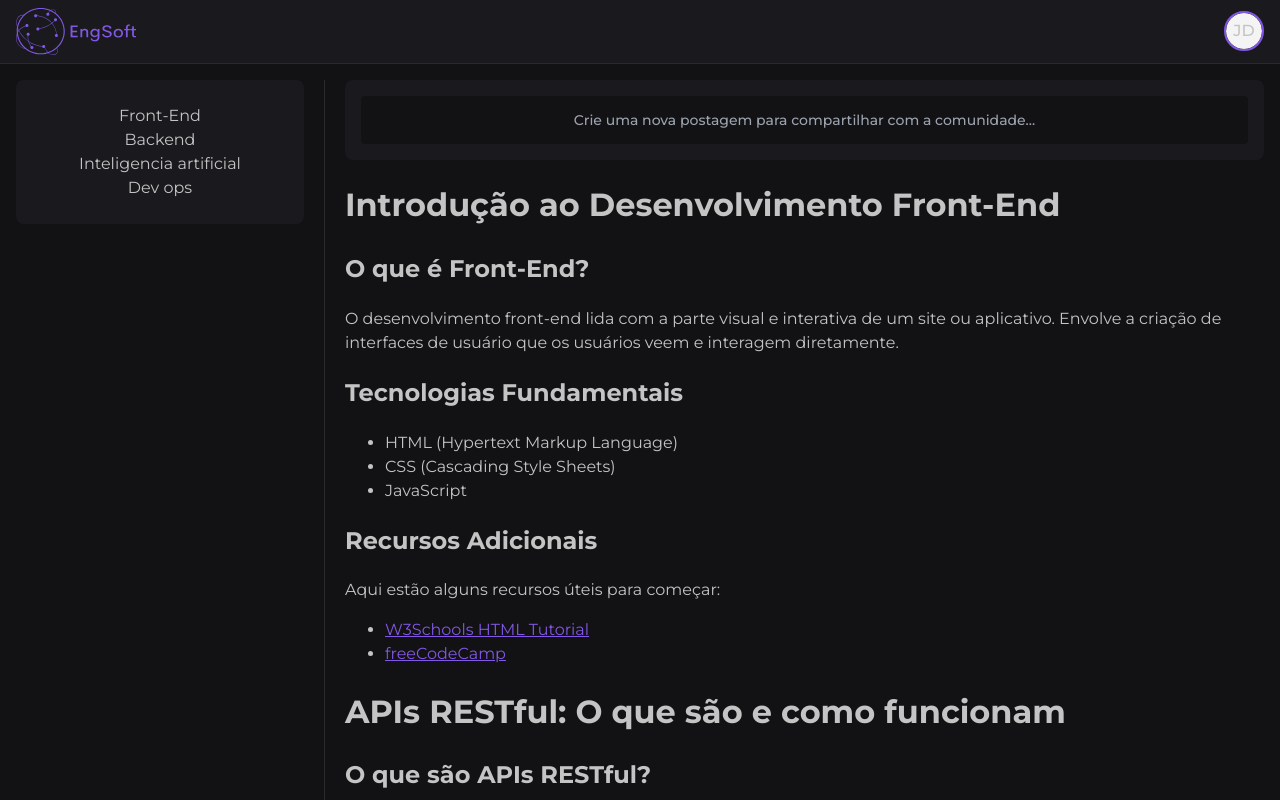
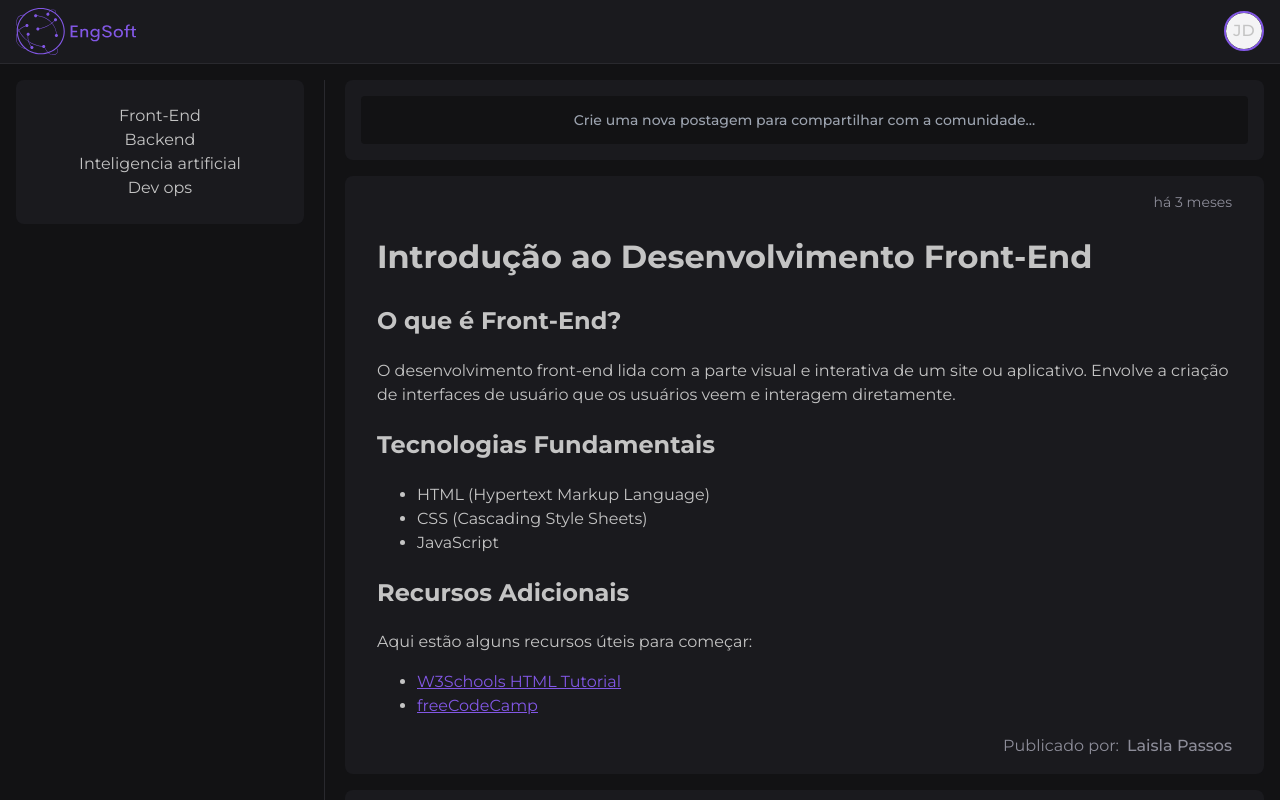
Before and after one commit to passosleo/blog-engsoft, a Next.js app in the folder frontend/: page /home in a window 1280 px wide. Shown: the top 800 px of the page. Built offline with nearby package versions, Linux system fonts and the light colour scheme.

Commit message:
feat: styles posts

```diff
--- a/frontend/package.json
+++ b/frontend/package.json
@@ -18,6 +18,7 @@
     "axios": "^1.6.8",
     "class-variance-authority": "^0.7.0",
     "clsx": "^2.1.0",
+    "date-fns": "^3.6.0",
     "lucide-react": "^0.363.0",
     "next": "14.1.4",
     "react": "^18",
--- a/frontend/src/components/Posts/Post/global.css
+++ b/frontend/src/components/Posts/Post/global.css
@@ -76,6 +76,11 @@ a {
   cursor: pointer;
   text-decoration: underline;
   color: #8257E5;
+  transition: all 0.2s ease;
+}
+
+a:hover {
+  color: #6f4bd8;
 }
 
 b, strong  {
--- a/frontend/src/components/Posts/Post/index.tsx
+++ b/frontend/src/components/Posts/Post/index.tsx
@@ -1,5 +1,7 @@
 import ReactHtmlParser from "react-html-parser";
 import "./global.css";
+import { format, formatDistanceToNow } from "date-fns";
+import ptBR from "date-fns/locale/pt-BR";
 
 type Props = {
   post: {
@@ -8,14 +10,45 @@ type Props = {
     content: string;
     author: string;
     publishedAt: Date;
+  };
+};
+
+export function Post({ post }: Props) {
+  const publishedDateFormatted = format(
+    post.publishedAt || new Date(),
+    "dd 'de' MMMM 'de' yyyy 'às' HH:mm",
+    { locale: ptBR }
+  );
+
+  const publishedDateRelativeToNow = formatDistanceToNow(
+    post.publishedAt || new Date(),
+    {
+      locale: ptBR,
+      addSuffix: true,
     }
-}
+  );
 
-export function Post({post}: Props){
   return (
+    <div className="bg-black-secundary py-4 px-8 my-4 rounded-lg">
+      <div className="flex justify-end">
+        <time
+          title={publishedDateFormatted}
+          dateTime={post.publishedAt?.toISOString()}
+          className="text-[#8d8d99] text-sm"
+        >
+          {publishedDateRelativeToNow}
+        </time>
+      </div>
+
       <div>
         <h1>{post.tittle}</h1>
         <div>{ReactHtmlParser(post.content)}</div>
       </div>
-  )
+
+      <div className="flex gap-2 text-[#8d8d99] justify-end">
+        <span>Publicado por:</span>
+        <span className="font-medium">{post.author}</span>
+      </div>
+    </div>
+  );
 }
```
Also changed, not shown: 1 other file (tests, documents, lock files or other folders). Lines whose indentation alone changed are shown as unchanged.
